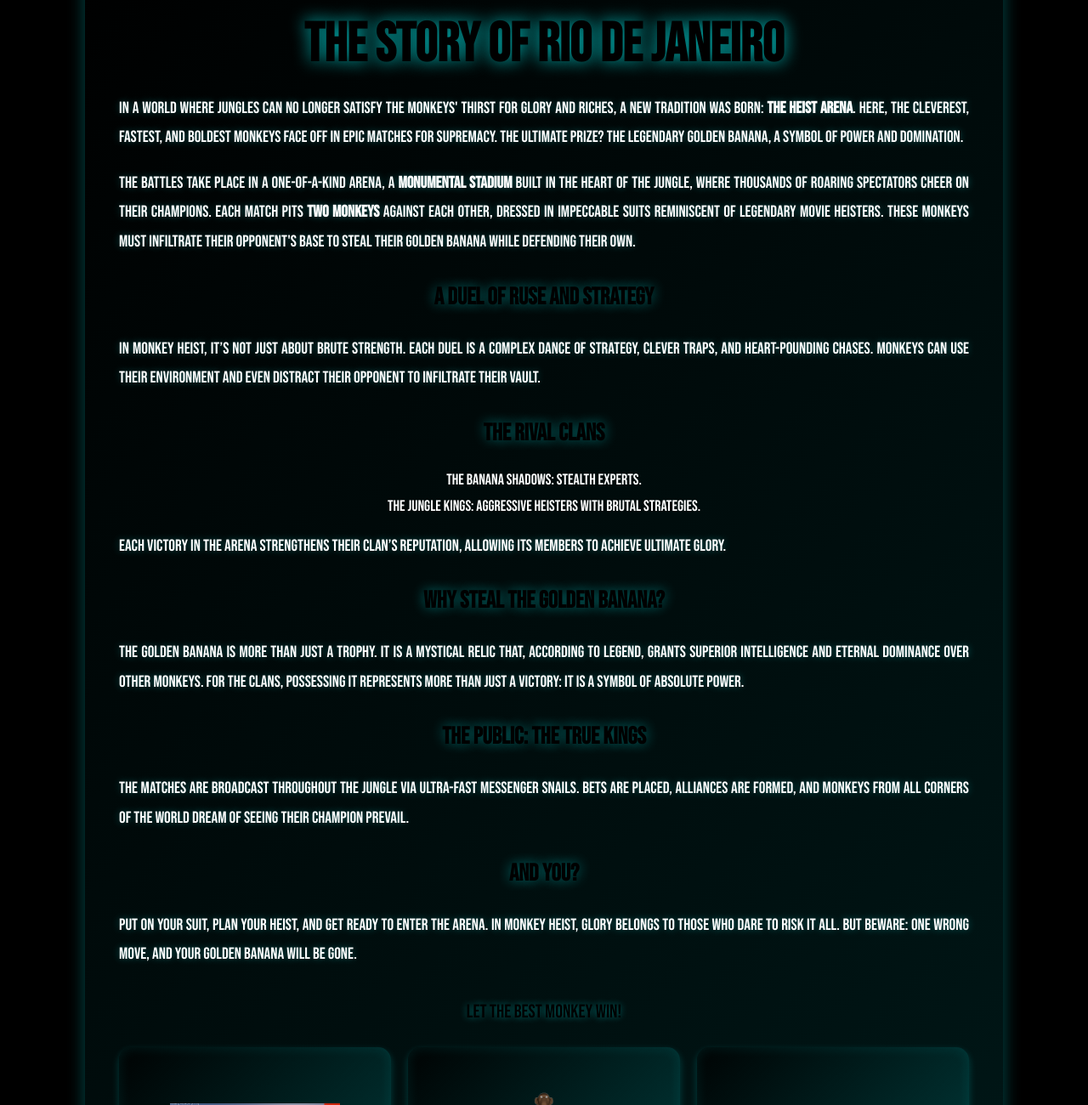
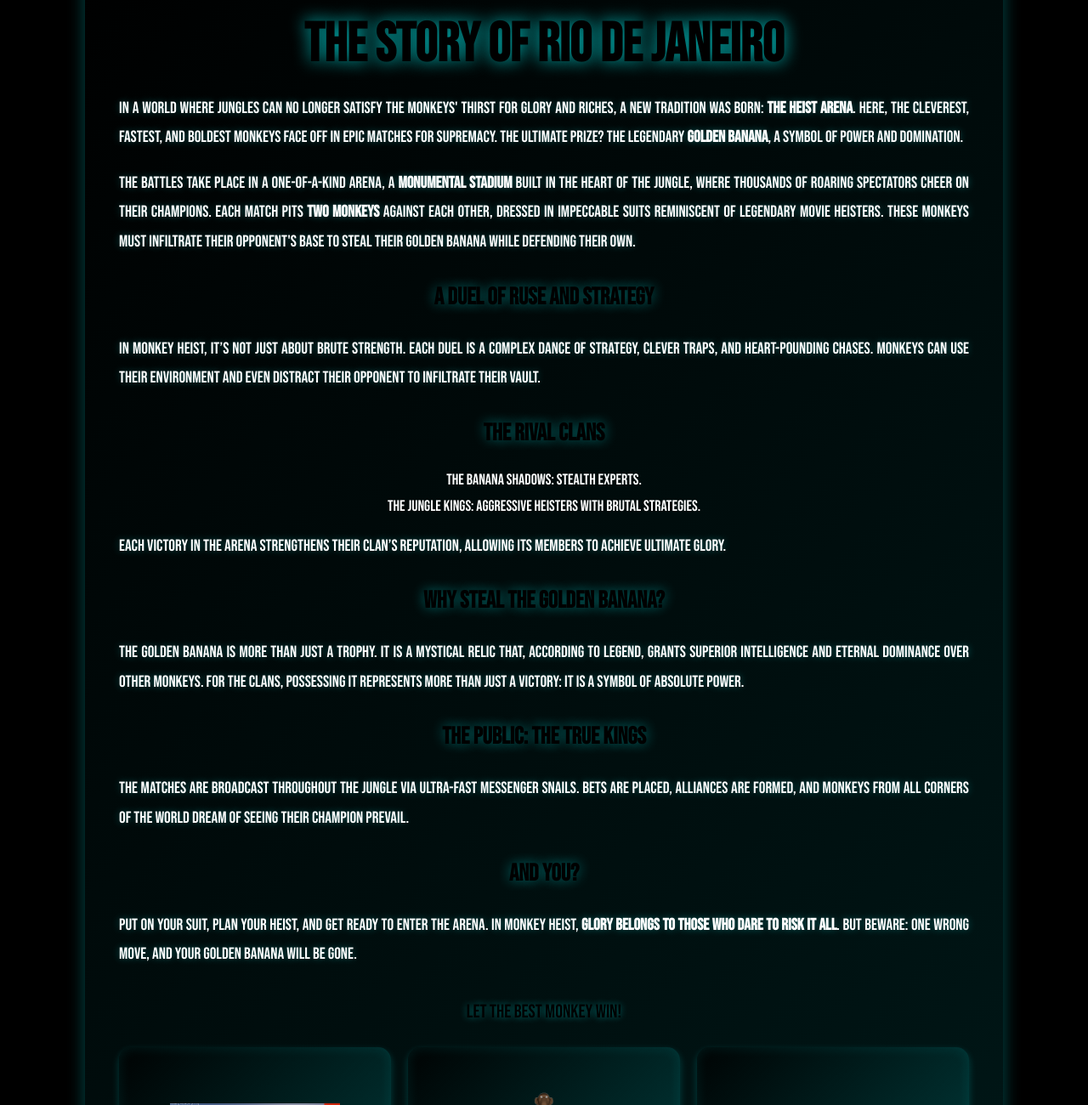
Before and after one commit to monkey-heist/Rio_de_Janeiro.github.io, a plain HTML site: page index.html in a window 1280 px wide. Shown: the part 1783-3083 px from the top of the page at 85% size. Drawn offline with Linux system fonts and the light colour scheme.

Commit message:
Update index.html

```diff
--- a/index.html
+++ b/index.html
@@ -92,7 +92,7 @@
 
 In a world where jungles can no longer satisfy the monkeys' thirst for glory and riches, a new tradition was born:
 <strong>the Heist Arena</strong>. Here, the cleverest, fastest, and boldest monkeys face off in epic matches for supremacy.
-The ultimate prize? The legendary <span class="highlight">Golden Banana</span>, a symbol of power and domination.
+The ultimate prize? The legendary <strong>Golden Banana</strong>, a symbol of power and domination.
     </p>
     <p>
         The battles take place in a one-of-a-kind arena, a <strong>monumental stadium</strong> built in the heart of the jungle,
@@ -141,7 +141,7 @@ The ultimate prize? The legendary <span class="highlight">Golden Banana</span>,
     <!-- Challenge Yourself Section -->
     <h3>And you?</h3>
     <p>
-        Put on your suit, plan your heist, and get ready to enter the arena. In Monkey Heist, <span class="highlight">glory belongs to those who dare to risk it all</span>.
+        Put on your suit, plan your heist, and get ready to enter the arena. In Monkey Heist, <strong>glory belongs to those who dare to risk it all</strong>.
 But beware: one wrong move, and your Golden Banana will be gone.
     </p>
 
```
